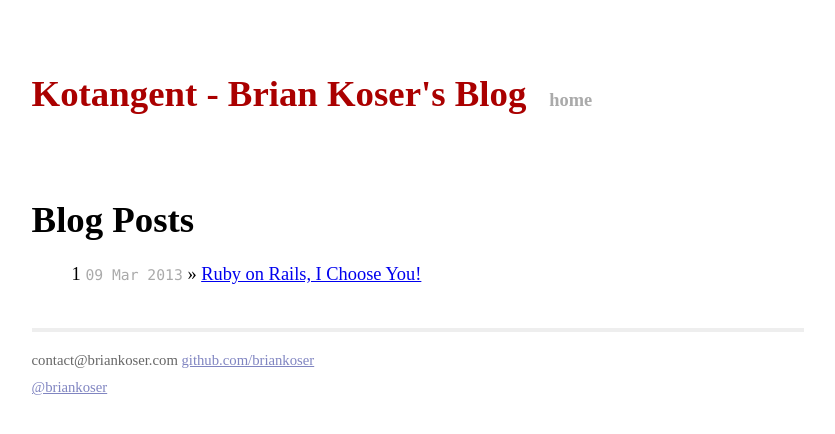
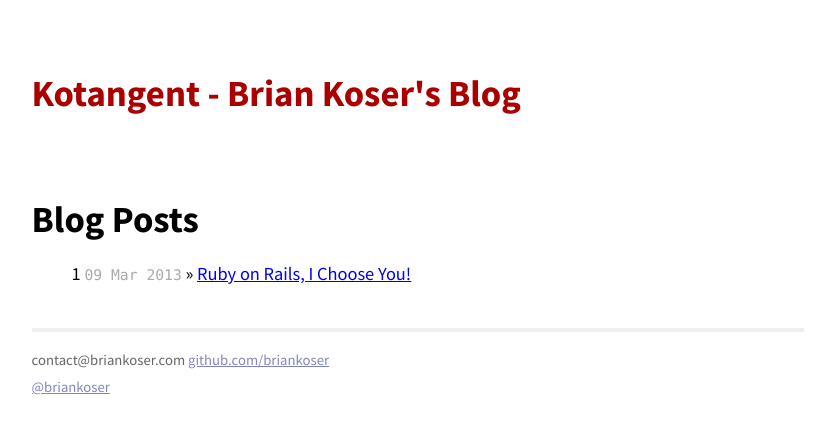
Before and after one commit to briankoser/kotangent-jekyll, a Jekyll site: the page built from index.html, in a window 1280 px wide. Shown: the top 434 px of the page, without its empty margins (222-1057 px from the left). Built offline with Jekyll 4.4.1, drawn with Linux system fonts in a browser that asks for light colours; Markdown is read by kramdown in place of the engine named in the settings.

Commit message:
Set default font to Source Sans

```diff
--- a/_layouts/default.html
+++ b/_layouts/default.html
@@ -6,18 +6,15 @@
     <title>{{ page.title }}</title>
     <meta name="viewport" content="width=device-width">
 
-    <!-- syntax highlighting CSS -->
+    <link href='http://fonts.googleapis.com/css?family=Source+Code+Pro|Source+Sans+Pro:400,400italic,700' rel='stylesheet' type='text/css'>
+    <link rel="stylesheet" href="/css/main.css">
     <link rel="stylesheet" href="/css/syntax.css">
-
-    <!-- Custom CSS -->
-    <link rel="stylesheet" href="/css/main.css">
 </head>
 <body>
     <div class="container">
         <div class="site">
             <div class="header">
                 <h1 class="title"><a href="/">{{ site.name }}</a></h1>
-                <a class="extra" href="/">home</a>
             </div>
 
             {{ content }}
@@ -26,6 +23,7 @@
                 <div class="contact">
                     <p>
                         contact@briankoser.com
+
                         <a href="http://github.com/briankoser/">github.com/briankoser</a><br />
                         <a href="http://twitter.com/yourusername/">@briankoser</a><br />
                     </p>
--- a/css/main.css
+++ b/css/main.css
@@ -3,6 +3,9 @@
 /* Elements
 /*
 /*****************************************************************************/
+body {
+    font-family: 'Source Sans Pro', Calibri, sans-serif;
+}
 ol {
   counter-reset: section;
   list-style-type: none;
```
